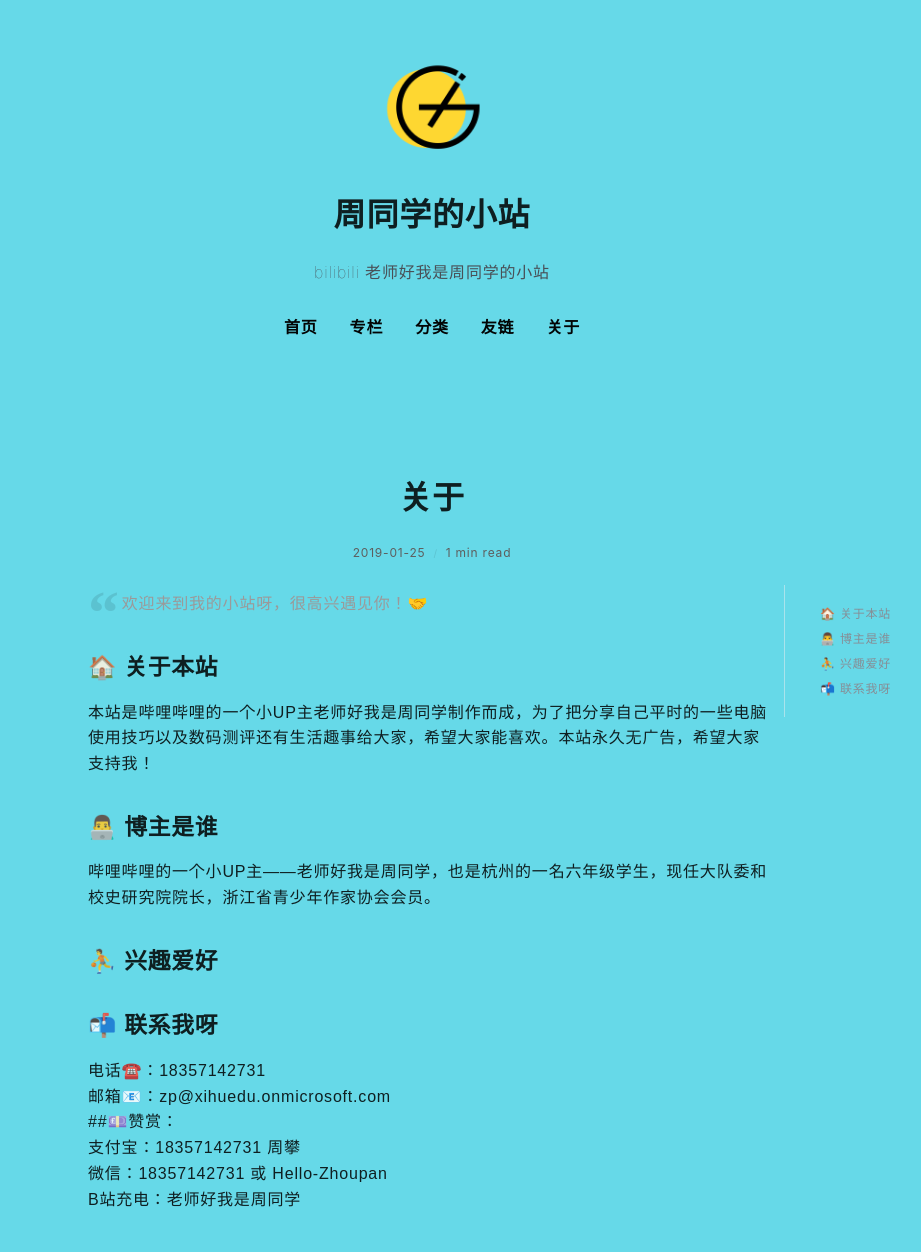
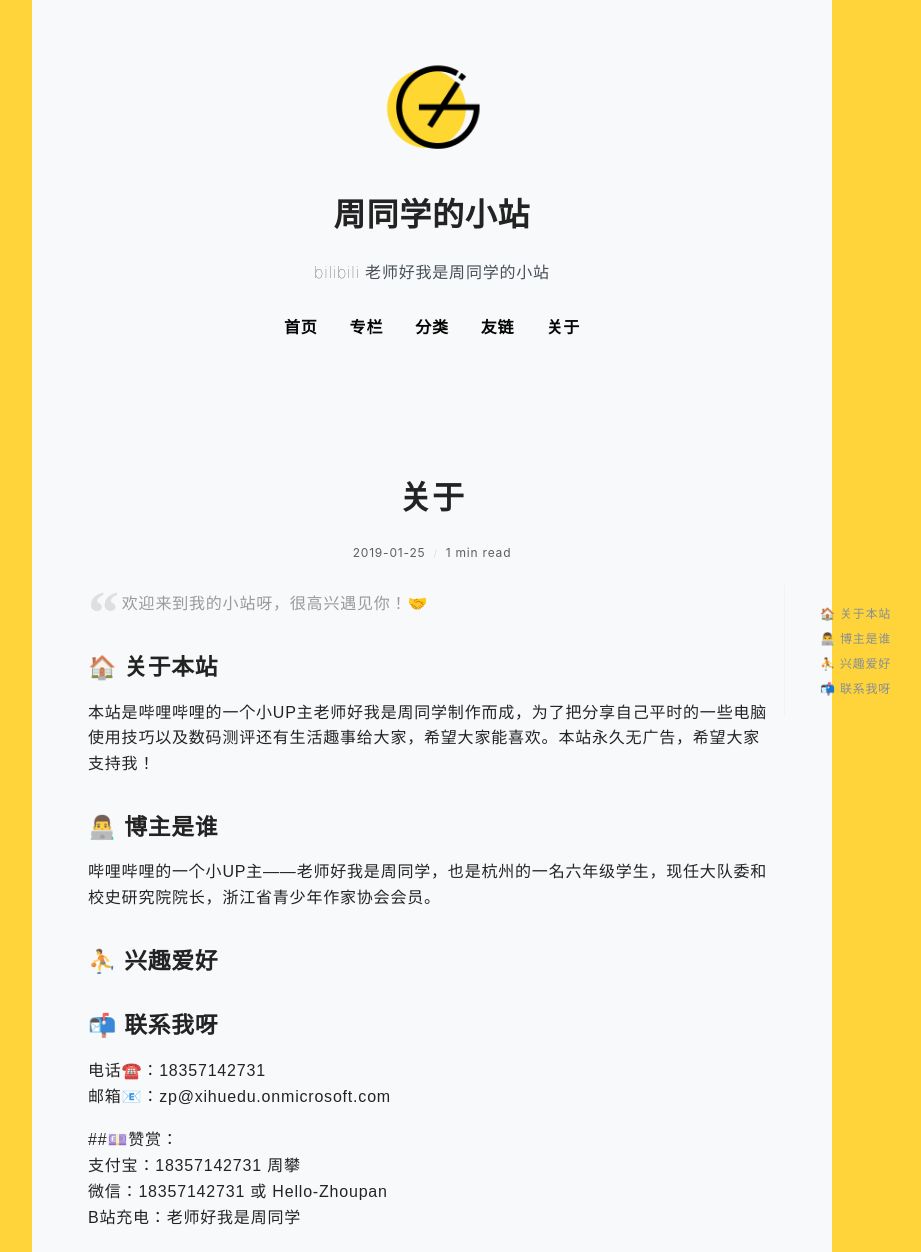
Before and after one commit to zhoupan922/zhoupan922.github.io, a plain HTML site: page post/about/index.html in a window 1280 px wide. Shown: the top 1252 px of the page, without its empty margins (208-1129 px from the left). Drawn offline with nearby package versions, Linux system fonts and the light colour scheme; a web font is replaced by a local one.

Commit message:
update from gridea: 2021-02-24 11:18:09

```diff
--- a/atom.xml
+++ b/atom.xml
@@ -2,7 +2,7 @@
 <feed xmlns="http://www.w3.org/2005/Atom">
     <id>https://zhoupan922.github.io</id>
     <title>周同学的小站</title>
-    <updated>2021-02-24T03:17:04.791Z</updated>
+    <updated>2021-02-24T03:18:08.909Z</updated>
     <generator>https://github.com/jpmonette/feed</generator>
     <link rel="alternate" href="https://zhoupan922.github.io"/>
     <link rel="self" href="https://zhoupan922.github.io/atom.xml"/>
--- a/post/about/index.html
+++ b/post/about/index.html
@@ -3,7 +3,7 @@
     <meta charset="utf-8" />
 <meta name="viewport" content="width=device-width, initial-scale=1" />
 <title>关于 | 周同学的小站</title>
-<link rel="shortcut icon" href="https://zhoupan922.github.io/favicon.ico?v=1614136594832">
+<link rel="shortcut icon" href="https://zhoupan922.github.io/favicon.ico?v=1614136673507">
 <link href="https://cdn.jsdelivr.net/npm/remixicon@2.3.0/fonts/remixicon.css" rel="stylesheet">
 <link rel="stylesheet" href="https://zhoupan922.github.io/styles/main.css">
 <link rel="alternate" type="application/atom+xml" title="关于 | 周同学的小站 - Atom Feed" href="https://zhoupan922.github.io/atom.xml">
@@ -26,7 +26,7 @@
       <div class="main-content">
         <div class="site-header">
   <a href="https://zhoupan922.github.io">
-  <img class="avatar" src="https://zhoupan922.github.io/images/avatar.png?v=1614136594832" alt="">
+  <img class="avatar" src="https://zhoupan922.github.io/images/avatar.png?v=1614136673507" alt="">
   </a>
   <h1 class="site-title">
     周同学的小站
@@ -109,8 +109,8 @@
 <h2 id="兴趣爱好">⛹ 兴趣爱好</h2>
 <h2 id="联系我呀">📬 联系我呀</h2>
 <p>电话☎️：18357142731<br>
-邮箱📧：zp@xihuedu.onmicrosoft.com<br>
-##💷赞赏：<br>
+邮箱📧：zp@xihuedu.onmicrosoft.com</p>
+<p>##💷赞赏：<br>
 支付宝：18357142731 周攀<br>
 微信：18357142731 或 Hello-Zhoupan<br>
 B站充电：老师好我是周同学</p>
--- a/styles/main.css
+++ b/styles/main.css
@@ -993,9 +993,9 @@ td {
       }
 
       .main {
-        background: #66d9e8;
+        background: #f8f9fa;
       }
 
       body {
-        background: #66d9e8;
+        background: #ffd43b;
       }
```
Also changed, not shown: archives/index.html (+2 -2 lines), index.html (+2 -2 lines), post/ping-guo-suo-you-iphone-de-bi-jiao-tu-xie-zheng-li-5-yi-xiang-su-chao-qing-ban-yan-jin-dao-tu/index.html (+2 -2 lines), post/vmware-bigsur/index.html (+2 -2 lines), tags/index.html (+2 -2 lines).
